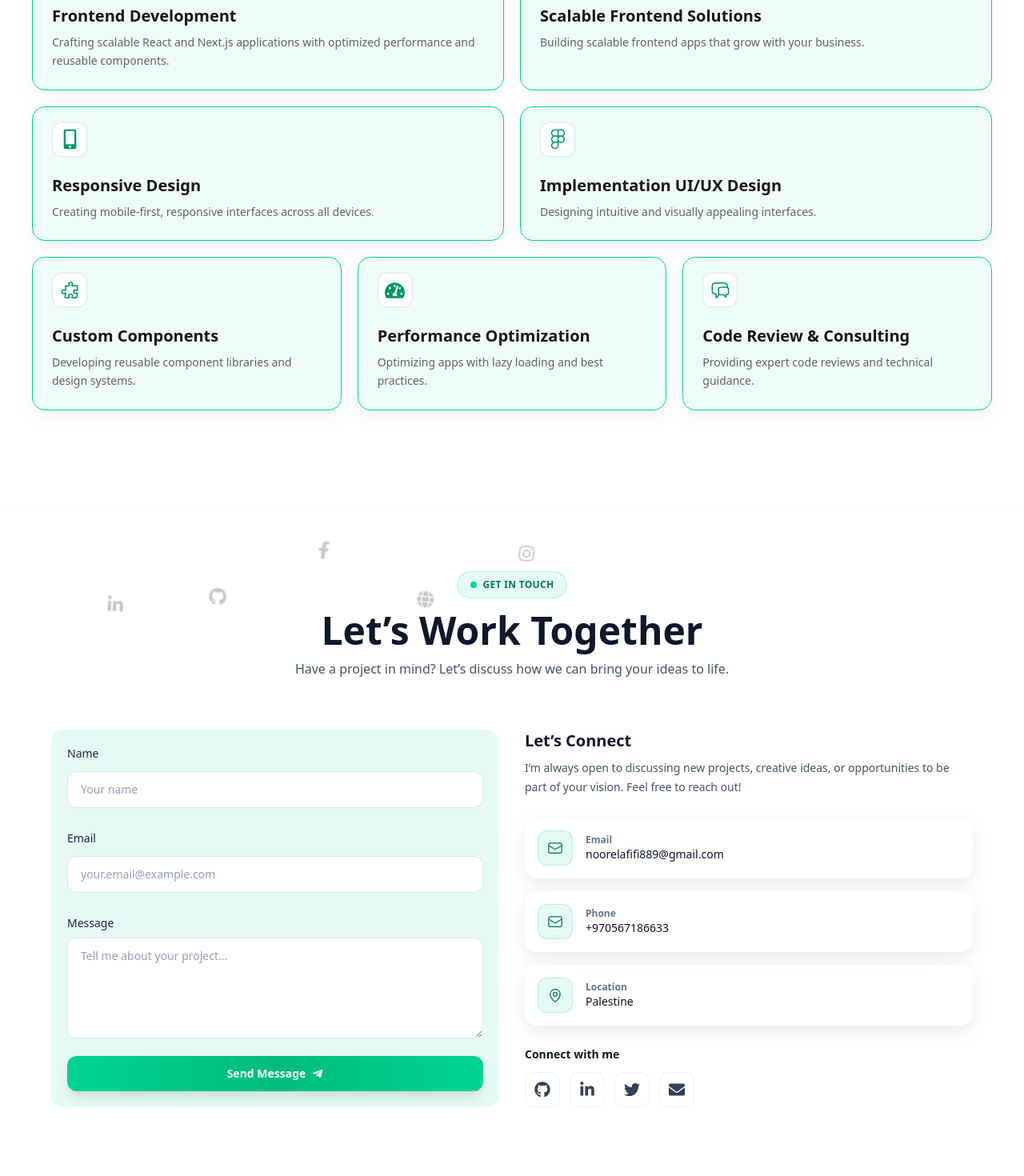
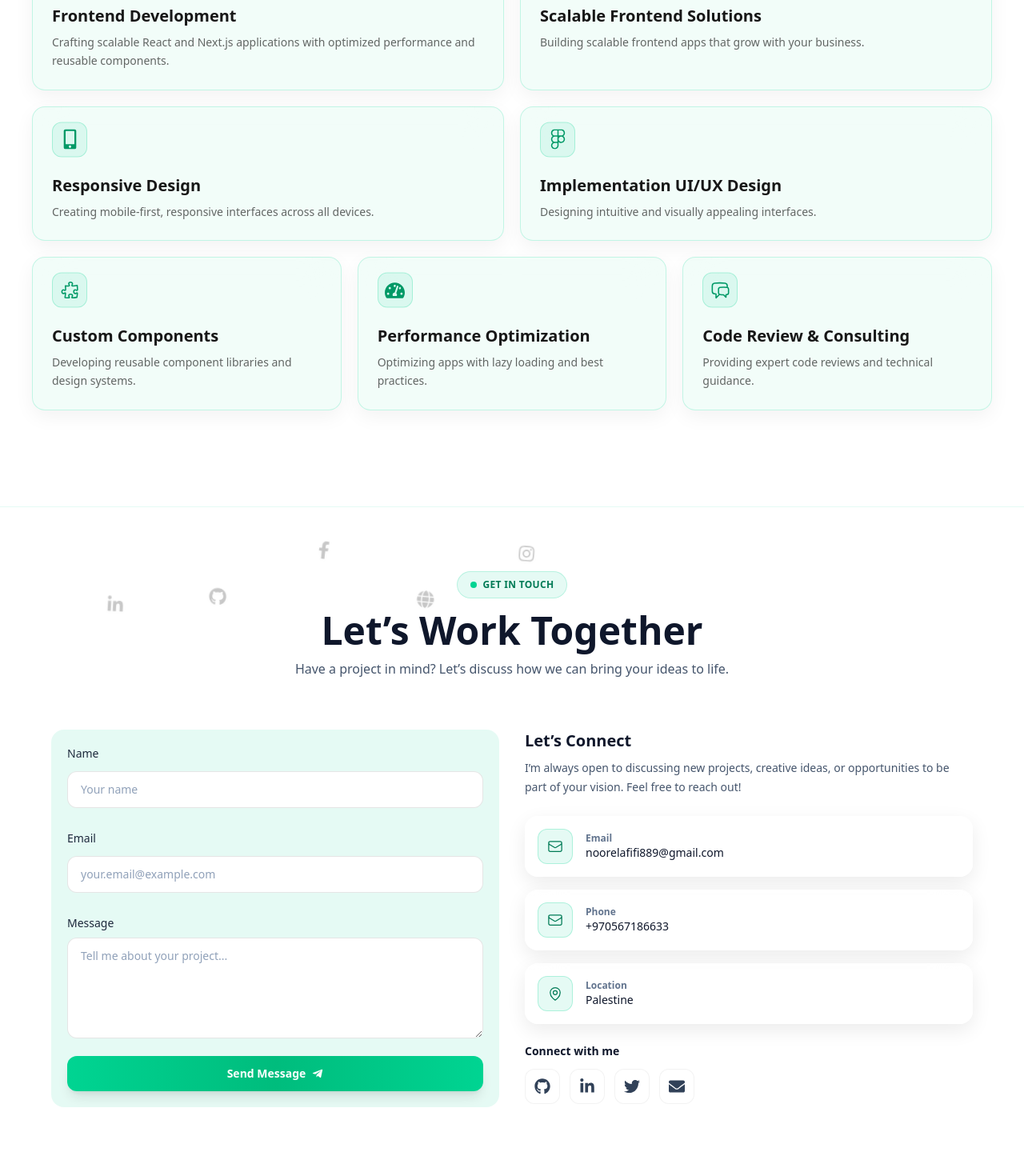
Before and after one commit to noorafifi889/Protoflio-, a Next.js app: page / in a window 1280 px wide. Shown: the part 4740-6210 px from the top of the page at 80% size. Built offline with nearby package versions, Linux system fonts and the light colour scheme.

Commit message:
fixed wrong style

```diff
--- a/src/component/contact/ContactSection.tsx
+++ b/src/component/contact/ContactSection.tsx
@@ -5,18 +5,42 @@ import ContactForm from "./ContactForm";
 import ContactInfo from "./ContactInfo";
 import Container from "../Container";
 import { FloatingIcons } from "../FloatingIcons";
+import { motion } from "framer-motion";
+import { easeOut } from "framer-motion";
+
+const sectionStagger = {
+  hidden: {},
+  show: {
+    transition: { staggerChildren: 0.12, delayChildren: 0.15 },
+  },
+};
+
+const fadeUp = {
+  hidden: { opacity: 0, y: 24 },
+  show: {
+    opacity: 1,
+    y: 0,
+    transition: { duration: 0.6, ease: easeOut },
+  },
+};
 
 export default function ContactSection() {
   return (
-    <section id="contact" className="relative py-20  border-t border-emerald-400/10 dark:border-white/10">
-
-
+    <section
+      id="contact"
+      className="relative py-20 border-t border-emerald-400/10 dark:border-white/10"
+    >
       <FloatingIcons />
 
-
-
-<Container>   {/* Header */}
-        <div className="mb-10 text-center">
+      <Container>
+        <motion.div
+          variants={sectionStagger}
+          initial="hidden"
+          whileInView="show"
+          viewport={{ once: true, amount: 0.2 }}
+        >
+          {/* Header */}
+          <motion.div variants={fadeUp} className="mb-10 text-center">
             <div className="mx-auto mb-4 inline-flex items-center gap-2 rounded-full border border-emerald-400/20 bg-emerald-400/10 px-4 py-2 text-xs font-semibold tracking-wide text-emerald-700 dark:text-emerald-200">
               <span className="inline-block h-2 w-2 rounded-full bg-emerald-400" />
               GET IN TOUCH
@@ -25,18 +49,26 @@ export default function ContactSection() {
             <h2 className="text-3xl font-semibold text-slate-900 dark:text-white md:text-5xl">
               Let’s Work Together
             </h2>
+
             <p className="mx-auto mt-3 max-w-2xl text-sm text-slate-600 dark:text-white/60 md:text-base">
-            Have a project in mind? Let’s discuss how we can bring your ideas to life.
+              Have a project in mind? Let’s discuss how we can bring your ideas
+              to life.
             </p>
-        </div>
+          </motion.div>
 
           {/* Main Card */}
-        <div className="rounded-3xl  p-6  mt-15" style={{marginTop:"20px"}}>
+          <motion.div variants={fadeUp} className="rounded-3xl p-6 mt-5">
             <div className="grid gap-8 md:grid-cols-2">
+              <motion.div variants={fadeUp}>
                 <ContactForm />
+              </motion.div>
+
+              <motion.div variants={fadeUp}>
                 <ContactInfo />
+              </motion.div>
             </div>
-        </div>
+          </motion.div>
+        </motion.div>
       </Container>
     </section>
   );
--- a/src/component/service/Services.tsx
+++ b/src/component/service/Services.tsx
@@ -2,33 +2,15 @@
 
 import React from "react";
 import {
-  HiOutlineDevicePhoneMobile,
-  HiOutlinePaintBrush,
   HiOutlinePuzzlePiece,
-  HiOutlineBolt,
   HiOutlineChatBubbleLeftRight,
   HiOutlineSquares2X2,
 } from "react-icons/hi2";
 
 import { ServiceCard } from "./ServiceCard";
-import { motion } from "framer-motion";
-import { easeInOut } from "framer-motion";
+import { motion, easeInOut, easeOut } from "framer-motion";
 import { FaCode, FaFigma, FaMobileAlt, FaTachometerAlt } from "react-icons/fa";
 import Container from "../Container";
-
-const fadeUp = {
-  hidden: { opacity: 0, y: 30 },
-  visible: (custom: number) => ({
-    opacity: 1,
-    y: 0,
-    transition: { delay: custom * 0.1, duration: 0.5 },
-  }),
-};
-
-const floaty = {
-  animate: { y: [0, -8, 0] },
-  transition: { duration: 3, repeat: Infinity, ease: easeInOut },
-};
 
 const services = [
   {
@@ -61,12 +43,37 @@ const services = [
   },
 ];
 
+const sectionStagger = {
+  hidden: {},
+  show: {
+    transition: { staggerChildren: 0.08, delayChildren: 0.1 },
+  },
+};
+
+const fadeUp = {
+  hidden: { opacity: 0, y: 18 },
+  show: {
+    opacity: 1,
+    y: 0,
+    transition: { duration: 0.55, ease: easeOut },
+  },
+};
+
 export default function ServicesSection() {
   return (
-    <section id="services" className="relative overflow-hidden py-20 md:py-30 border-t border-emerald-400/10 dark:border-white/10">
+    <section
+      id="services"
+      className="relative overflow-hidden py-20 md:py-30 border-t border-emerald-400/10 dark:border-white/10"
+    >
       <Container>
+        <motion.div
+          variants={sectionStagger}
+          initial="hidden"
+          whileInView="show"
+          viewport={{ once: true, amount: 0.2 }}
+        >
           {/* header */}
-        <div className="mb-10 text-center pb-5">
+          <motion.div variants={fadeUp} className="mb-10 text-center pb-5">
             <div className="mx-auto mb-4 inline-flex items-center gap-2 rounded-full border border-emerald-400/20 bg-emerald-400/10 px-4 py-2 text-xs font-semibold tracking-wide dark:text-emerald-400">
               <span className="inline-block h-2 w-2 rounded-full bg-emerald-300" />
               WHAT I OFFER
@@ -75,11 +82,12 @@ export default function ServicesSection() {
             <h2 className="mt-6 text-3xl font-semibold dark:text-white md:text-4xl">
               Built for innovation. Designed for results.
             </h2>
+
             <p className="mx-auto mt-3 max-w-2xl text-sm text-black/60 dark:text-white/60 md:text-base mb-5">
               Comprehensive solutions to transform your ideas into exceptional
               digital experiences.
             </p>
-        </div>
+          </motion.div>
 
           {/* grid */}
           <div className="grid gap-5 mt-10">
@@ -99,23 +107,35 @@ export default function ServicesSection() {
               <Card icon={<HiOutlineChatBubbleLeftRight size={25} />} title={services[5].title} desc={services[5].desc} />
             </div>
           </div>
+        </motion.div>
       </Container>
     </section>
   );
 }
 
 /* reusable card */
-function Card({ icon, title, desc }: any) {
+function Card({
+  icon,
+  title,
+  desc,
+}: {
+  icon: React.ReactNode;
+  title: string;
+  desc: string;
+}) {
   return (
     <motion.div
       variants={fadeUp}
       whileHover={{ y: -6 }}
       transition={{ type: "spring", stiffness: 260, damping: 18 }}
       className="
-        rounded-2xl border border-emerald-400 p-6 backdrop-blur-xl
-        shadow-[0_8px_24px_rgba(0,0,0,0.05)] bg-emerald-300/10
+        rounded-2xl border border-emerald-400/20 bg-emerald-400/5 p-6 backdrop-blur-xl
+        shadow-[0_8px_24px_rgba(0,0,0,0.05)]
+        hover:shadow-[0_14px_40px_rgba(0,0,0,0.08)]
         dark:border-white/12 dark:bg-white/[0.05]
-        dark:shadow-[0_8px_24px_emerald-400/10]
+        dark:shadow-[0_8px_24px_rgba(0,0,0,0.35)]
+        dark:hover:shadow-[0_14px_40px_rgba(0,0,0,0.45)]
+        transition
       "
     >
       <div className="flex flex-col gap-4">
@@ -124,7 +144,7 @@ function Card({ icon, title, desc }: any) {
           transition={{ duration: 3, repeat: Infinity, ease: easeInOut }}
           className="
             inline-flex h-11 w-11 items-center justify-center rounded-xl
-            border border-black/10 bg-white/70 text-emerald-600
+            border border-emerald-400/25 bg-emerald-400/10 text-emerald-600
             dark:border-white/10 dark:bg-white/[0.06] dark:text-emerald-300
           "
         >
```
Lines whose indentation alone changed are shown as unchanged.
